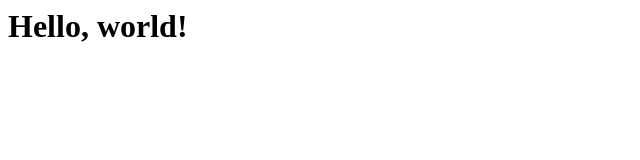
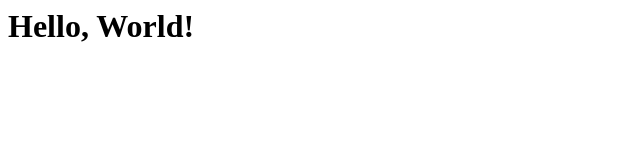
Before and after one commit to emj-io/codepipeline-example, a plain HTML site: page src/index.html in a window 1280 px wide. Shown: the full height of the page, 0-640 px from the left. Drawn offline with Linux system fonts and the light colour scheme.

Commit message:
Empty commit

```diff
--- a/src/index.html
+++ b/src/index.html
@@ -1 +1 @@
-<H1>Hello, world!</H2>
+<H1>Hello, World!</H2>
```
